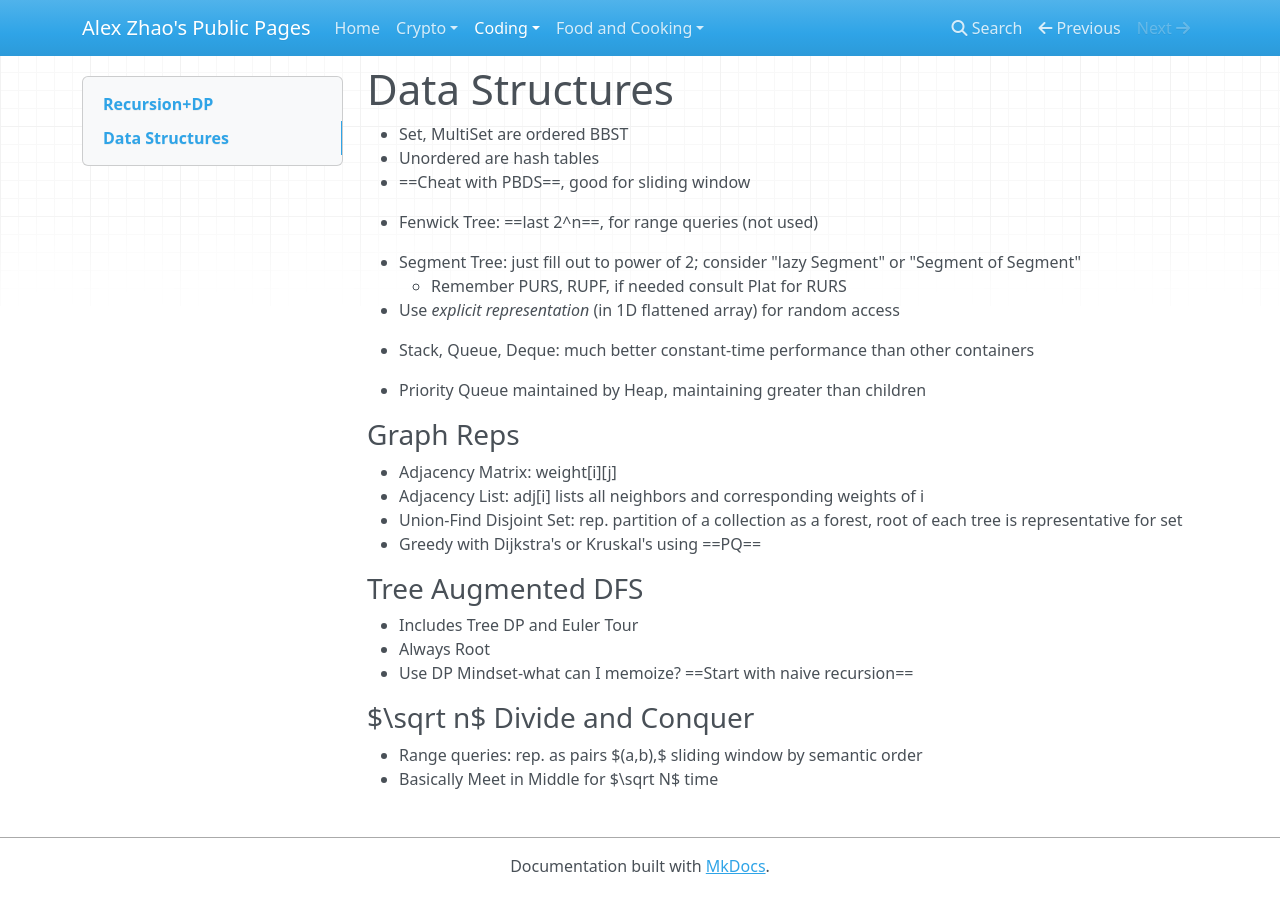
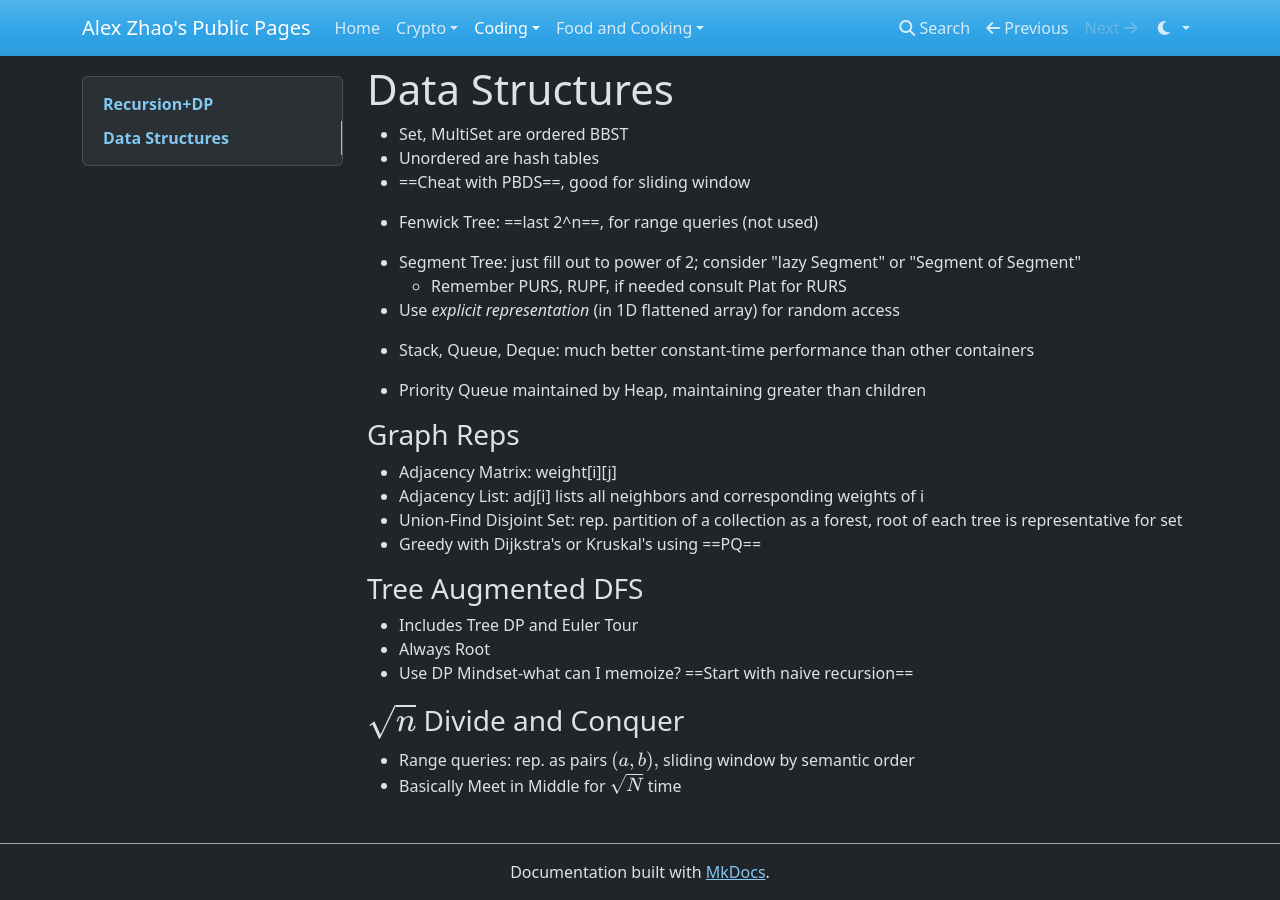
Before and after one commit to cocohearts/public-pages, an MkDocs documentation site: the page built from docs/Material Knowledge/Sciences/Coding/USACO/General Thoughts, Paradigms.md, in a window 1280 px wide and 900 px high, scrolled down 661 px. Built offline with MkDocs 1.6.1, drawn with Linux system fonts in a browser that asks for light colours; nearby versions of some CDN libraries; some of the changed lines change nothing that is shown.

Commit message:
more latex fixes

```diff
--- /dev/null
+++ b/docs/mathjax-config.js
@@ -0,0 +1,9 @@
+window.MathJax = {
+    tex: {
+        inlineMath: [['$', '$'], ['\\(', '\\)']],
+        displayMath: [['$$', '$$'], ['\\[', '\\]']]
+    },
+    options: {
+        skipHtmlTags: ['script', 'noscript', 'style', 'textarea', 'pre']
+    }
+};
--- a/mkdocs.yml
+++ b/mkdocs.yml
@@ -11,4 +11,10 @@ nav:
     - 糖醋排骨: 糖醋排骨.md
 
 extra_javascript:
+  - mathjax-config.js
   - https://cdn.jsdelivr.net/npm/mathjax@3/es5/tex-mml-chtml.js
+
+theme:
+  name: mkdocs
+  color_mode: dark
+  user_color_mode_toggle: true
```
